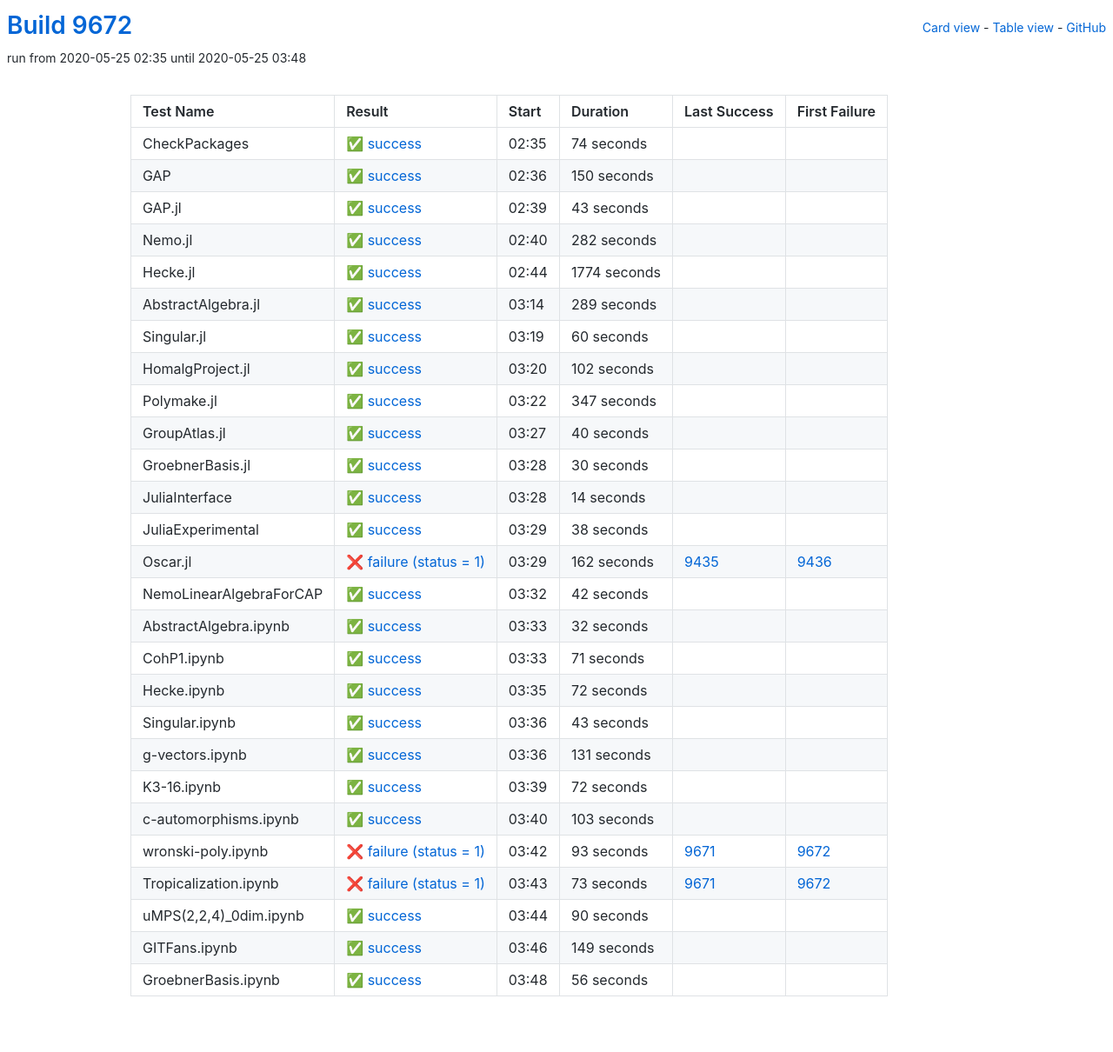
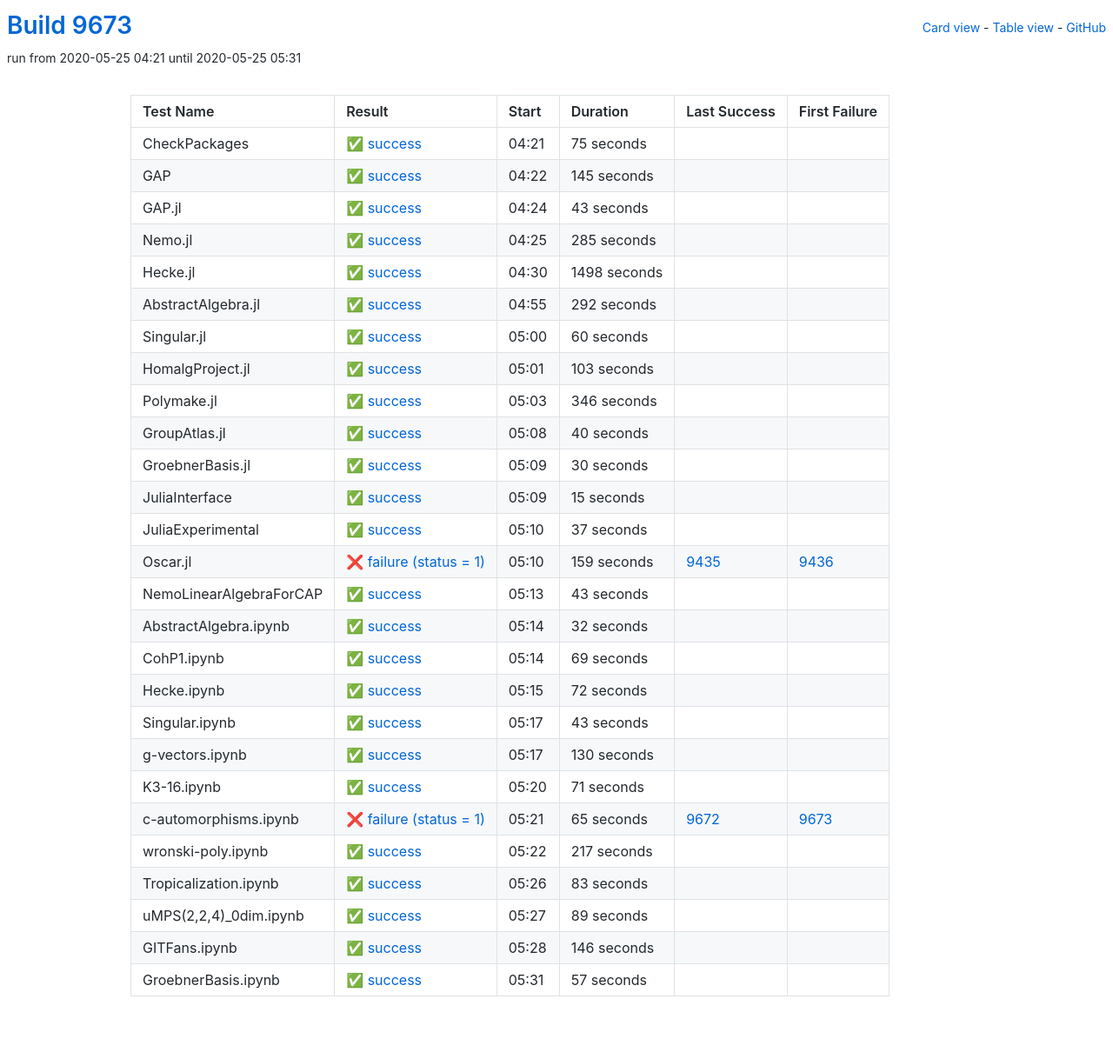
Before and after one commit to oscar-system/oscar-ci-status, a Jekyll site: the page built from table.html, in a window 1280 px wide. Shown: the whole page at 87% size. Built offline with Jekyll 4.4.1, drawn with Linux system fonts in a browser that asks for light colours.

Commit message:
Build 9673

```diff
--- a/_data/ci.yml
+++ b/_data/ci.yml
@@ -1,29 +1,29 @@
-build: 9672
-build_url: https://oscarci.mathematik.uni-kl.de/job/oscar/9672/
+build: 9673
+build_url: https://oscarci.mathematik.uni-kl.de/job/oscar/9673/
 job: oscar
 tests:
-- duration: 74
+- duration: 75
   exitcode: 0
   first_failure: false
   first_failure_url: null
   id: checkpackages
   last_success: false
   last_success_url: null
-  log: https://oscarci.mathematik.uni-kl.de/job/oscar/9672/artifact/logs/build-9672/CheckPackages.log
+  log: https://oscarci.mathematik.uni-kl.de/job/oscar/9673/artifact/logs/build-9673/CheckPackages.log
   name: CheckPackages
-  start: 2020-05-25 02:35
+  start: 2020-05-25 04:21
   status: success
   success: true
-- duration: 150
+- duration: 145
   exitcode: 0
   first_failure: false
   first_failure_url: null
   id: gap
   last_success: false
   last_success_url: null
-  log: https://oscarci.mathematik.uni-kl.de/job/oscar/9672/artifact/logs/build-9672/GAP.log
+  log: https://oscarci.mathematik.uni-kl.de/job/oscar/9673/artifact/logs/build-9673/GAP.log
   name: GAP
-  start: 2020-05-25 02:36
+  start: 2020-05-25 04:22
   status: success
   success: true
 - duration: 43
@@ -33,45 +33,45 @@
   id: gap-jl
   last_success: false
   last_success_url: null
-  log: https://oscarci.mathematik.uni-kl.de/job/oscar/9672/artifact/logs/build-9672/GAP.jl.log
+  log: https://oscarci.mathematik.uni-kl.de/job/oscar/9673/artifact/logs/build-9673/GAP.jl.log
   name: GAP.jl
-  start: 2020-05-25 02:39
+  start: 2020-05-25 04:24
   status: success
   success: true
-- duration: 282
+- duration: 285
   exitcode: 0
   first_failure: false
   first_failure_url: null
   id: nemo-jl
   last_success: false
   last_success_url: null
-  log: https://oscarci.mathematik.uni-kl.de/job/oscar/9672/artifact/logs/build-9672/Nemo.jl.log
+  log: https://oscarci.mathematik.uni-kl.de/job/oscar/9673/artifact/logs/build-9673/Nemo.jl.log
   name: Nemo.jl
-  start: 2020-05-25 02:40
+  start: 2020-05-25 04:25
   status: success
   success: true
-- duration: 1774
+- duration: 1498
   exitcode: 0
   first_failure: false
   first_failure_url: null
   id: hecke-jl
   last_success: false
   last_success_url: null
-  log: https://oscarci.mathematik.uni-kl.de/job/oscar/9672/artifact/logs/build-9672/Hecke.jl.log
+  log: https://oscarci.mathematik.uni-kl.de/job/oscar/9673/artifact/logs/build-9673/Hecke.jl.log
   name: Hecke.jl
-  start: 2020-05-25 02:44
+  start: 2020-05-25 04:30
   status: success
   success: true
-- duration: 289
+- duration: 292
   exitcode: 0
   first_failure: false
   first_failure_url: null
   id: abstractalgebra-jl
   last_success: false
   last_success_url: null
-  log: https://oscarci.mathematik.uni-kl.de/job/oscar/9672/artifact/logs/build-9672/AbstractAlgebra.jl.log
+  log: https://oscarci.mathematik.uni-kl.de/job/oscar/9673/artifact/logs/build-9673/AbstractAlgebra.jl.log
   name: AbstractAlgebra.jl
-  start: 2020-05-25 03:14
+  start: 2020-05-25 04:55
   status: success
   success: true
 - duration: 60
@@ -81,33 +81,33 @@
   id: singular-jl
   last_success: false
   last_success_url: null
-  log: https://oscarci.mathematik.uni-kl.de/job/oscar/9672/artifact/logs/build-9672/Singular.jl.log
+  log: https://oscarci.mathematik.uni-kl.de/job/oscar/9673/artifact/logs/build-9673/Singular.jl.log
   name: Singular.jl
-  start: 2020-05-25 03:19
+  start: 2020-05-25 05:00
   status: success
   success: true
-- duration: 102
+- duration: 103
   exitcode: 0
   first_failure: false
   first_failure_url: null
   id: homalgproject-jl
   last_success: false
   last_success_url: null
-  log: https://oscarci.mathematik.uni-kl.de/job/oscar/9672/artifact/logs/build-9672/HomalgProject.jl.log
+  log: https://oscarci.mathematik.uni-kl.de/job/oscar/9673/artifact/logs/build-9673/HomalgProject.jl.log
   name: HomalgProject.jl
-  start: 2020-05-25 03:20
+  start: 2020-05-25 05:01
   status: success
   success: true
-- duration: 347
+- duration: 346
   exitcode: 0
   first_failure: false
   first_failure_url: null
   id: polymake-jl
   last_success: false
   last_success_url: null
-  log: https://oscarci.mathematik.uni-kl.de/job/oscar/9672/artifact/logs/build-9672/Polymake.jl.log
+  log: https://oscarci.mathematik.uni-kl.de/job/oscar/9673/artifact/logs/build-9673/Polymake.jl.log
   name: Polymake.jl
-  start: 2020-05-25 03:22
+  start: 2020-05-25 05:03
   status: success
   success: true
 - duration: 40
@@ -117,9 +117,9 @@
   id: groupatlas-jl
   last_success: false
   last_success_url: null
-  log: https://oscarci.mathematik.uni-kl.de/job/oscar/9672/artifact/logs/build-9672/GroupAtlas.jl.log
+  log: https://oscarci.mathematik.uni-kl.de/job/oscar/9673/artifact/logs/build-9673/GroupAtlas.jl.log
   name: GroupAtlas.jl
-  start: 2020-05-25 03:27
+  start: 2020-05-25 05:08
   status: success
   success: true
 - duration: 30
@@ -129,57 +129,57 @@
   id: groebnerbasis-jl
   last_success: false
   last_success_url: null
-  log: https://oscarci.mathematik.uni-kl.de/job/oscar/9672/artifact/logs/build-9672/GroebnerBasis.jl.log
+  log: https://oscarci.mathematik.uni-kl.de/job/oscar/9673/artifact/logs/build-9673/GroebnerBasis.jl.log
   name: GroebnerBasis.jl
-  start: 2020-05-25 03:28
+  start: 2020-05-25 05:09
   status: success
   success: true
-- duration: 14
+- duration: 15
   exitcode: 0
   first_failure: false
   first_failure_url: null
   id: juliainterface
   last_success: false
   last_success_url: null
-  log: https://oscarci.mathematik.uni-kl.de/job/oscar/9672/artifact/logs/build-9672/JuliaInterface.log
+  log: https://oscarci.mathematik.uni-kl.de/job/oscar/9673/artifact/logs/build-9673/JuliaInterface.log
   name: JuliaInterface
-  start: 2020-05-25 03:28
+  start: 2020-05-25 05:09
   status: success
   success: true
-- duration: 38
+- duration: 37
   exitcode: 0
   first_failure: false
   first_failure_url: null
   id: juliaexperimental
   last_success: false
   last_success_url: null
-  log: https://oscarci.mathematik.uni-kl.de/job/oscar/9672/artifact/logs/build-9672/JuliaExperimental.log
+  log: https://oscarci.mathematik.uni-kl.de/job/oscar/9673/artifact/logs/build-9673/JuliaExperimental.log
   name: JuliaExperimental
-  start: 2020-05-25 03:29
+  start: 2020-05-25 05:10
   status: success
   success: true
-- duration: 162
+- duration: 159
   exitcode: 1
   first_failure: 9436
   first_failure_url: https://oscarci.mathematik.uni-kl.de/job/oscar/9436/
   id: oscar-jl
   last_success: 9435
   last_success_url: https://oscarci.mathematik.uni-kl.de/job/oscar/9435/
-  log: https://oscarci.mathematik.uni-kl.de/job/oscar/9672/artifact/logs/build-9672/Oscar.jl.log
+  log: https://oscarci.mathematik.uni-kl.de/job/oscar/9673/artifact/logs/build-9673/Oscar.jl.log
   name: Oscar.jl
-  start: 2020-05-25 03:29
+  start: 2020-05-25 05:10
   status: failure
   success: false
-- duration: 42
+- duration: 43
   exitcode: 0
   first_failure: false
   first_failure_url: null
   id: nemolinearalgebraforcap
   last_success: false
   last_success_url: null
-  log: https://oscarci.mathematik.uni-kl.de/job/oscar/9672/artifact/logs/build-9672/NemoLinearAlgebraForCAP.log
+  log: https://oscarci.mathematik.uni-kl.de/job/oscar/9673/artifact/logs/build-9673/NemoLinearAlgebraForCAP.log
   name: NemoLinearAlgebraForCAP
-  start: 2020-05-25 03:32
+  start: 2020-05-25 05:13
   status: success
   success: true
 - duration: 32
@@ -189,21 +189,21 @@
   id: abstractalgebra-ipynb
   last_success: false
   last_success_url: null
-  log: https://oscarci.mathematik.uni-kl.de/job/oscar/9672/artifact/logs/build-9672/AbstractAlgebra.ipynb.log
+  log: https://oscarci.mathematik.uni-kl.de/job/oscar/9673/artifact/logs/build-9673/AbstractAlgebra.ipynb.log
   name: AbstractAlgebra.ipynb
-  start: 2020-05-25 03:33
+  start: 2020-05-25 05:14
   status: success
   success: true
-- duration: 71
+- duration: 69
   exitcode: 0
   first_failure: false
   first_failure_url: null
   id: cohp1-ipynb
   last_success: false
   last_success_url: null
-  log: https://oscarci.mathematik.uni-kl.de/job/oscar/9672/artifact/logs/build-9672/CohP1.ipynb.log
+  log: https://oscarci.mathematik.uni-kl.de/job/oscar/9673/artifact/logs/build-9673/CohP1.ipynb.log
   name: CohP1.ipynb
-  start: 2020-05-25 03:33
+  start: 2020-05-25 05:14
   status: success
   success: true
 - duration: 72
@@ -213,9 +213,9 @@
   id: hecke-ipynb
   last_success: false
   last_success_url: null
-  log: https://oscarci.mathematik.uni-kl.de/job/oscar/9672/artifact/logs/build-9672/Hecke.ipynb.log
+  log: https://oscarci.mathematik.uni-kl.de/job/oscar/9673/artifact/logs/build-9673/Hecke.ipynb.log
   name: Hecke.ipynb
-  start: 2020-05-25 03:35
+  start: 2020-05-25 05:15
   status: success
   success: true
 - duration: 43
@@ -225,104 +225,104 @@
   id: singular-ipynb
   last_success: false
   last_success_url: null
-  log: https://oscarci.mathematik.uni-kl.de/job/oscar/9672/artifact/logs/build-9672/Singular.ipynb.log
+  log: https://oscarci.mathematik.uni-kl.de/job/oscar/9673/artifact/logs/build-9673/Singular.ipynb.log
   name: Singular.ipynb
-  start: 2020-05-25 03:36
+  start: 2020-05-25 05:17
   status: success
   success: true
-- duration: 131
+- duration: 130
   exitcode: 0
   first_failure: false
   first_failure_url: null
   id: g-vectors-ipynb
   last_success: false
   last_success_url: null
-  log: https://oscarci.mathematik.uni-kl.de/job/oscar/9672/artifact/logs/build-9672/g-vectors.ipynb.log
+  log: https://oscarci.mathematik.uni-kl.de/job/oscar/9673/artifact/logs/build-9673/g-vectors.ipynb.log
   name: g-vectors.ipynb
-  start: 2020-05-25 03:36
+  start: 2020-05-25 05:17
   status: success
   success: true
-- duration: 72
+- duration: 71
   exitcode: 0
   first_failure: false
   first_failure_url: null
   id: k3-16-ipynb
   last_success: false
   last_success_url: null
-  log: https://oscarci.mathematik.uni-kl.de/job/oscar/9672/artifact/logs/build-9672/K3-16.ipynb.log
+  log: https://oscarci.mathematik.uni-kl.de/job/oscar/9673/artifact/logs/build-9673/K3-16.ipynb.log
   name: K3-16.ipynb
-  start: 2020-05-25 03:39
+  start: 2020-05-25 05:20
   status: success
   success: true
-- duration: 103
+- duration: 65
+  exitcode: 1
+  first_failure: 9673
+  first_failure_url: https://oscarci.mathematik.uni-kl.de/job/oscar/9673/
+  id: c-automorphisms-ipynb
+  last_success: 9672
+  last_success_url: https://oscarci.mathematik.uni-kl.de/job/oscar/9672/
+  log: https://oscarci.mathematik.uni-kl.de/job/oscar/9673/artifact/logs/build-9673/c-automorphisms.ipynb.log
+  name: c-automorphisms.ipynb
+  start: 2020-05-25 05:21
+  status: failure
+  success: false
+- duration: 217
   exitcode: 0
   first_failure: false
   first_failure_url: null
-  id: c-automorphisms-ipynb
+  id: wronski-poly-ipynb
   last_success: false
   last_success_url: null
-  log: https://oscarci.mathematik.uni-kl.de/job/oscar/9672/artifact/logs/build-9672/c-automorphisms.ipynb.log
-  name: c-automorphisms.ipynb
-  start: 2020-05-25 03:40
+  log: https://oscarci.mathematik.uni-kl.de/job/oscar/9673/artifact/logs/build-9673/wronski-poly.ipynb.log
+  name: wronski-poly.ipynb
+  start: 2020-05-25 05:22
   status: success
   success: true
-- duration: 93
-  exitcode: 1
-  first_failure: 9672
-  first_failure_url: https://oscarci.mathematik.uni-kl.de/job/oscar/9672/
-  id: wronski-poly-ipynb
-  last_success: 9671
-  last_success_url: https://oscarci.mathematik.uni-kl.de/job/oscar/9671/
-  log: https://oscarci.mathematik.uni-kl.de/job/oscar/9672/artifact/logs/build-9672/wronski-poly.ipynb.log
-  name: wronski-poly.ipynb
-  start: 2020-05-25 03:42
-  status: failure
-  success: false
-- duration: 73
-  exitcode: 1
-  first_failure: 9672
-  first_failure_url: https://oscarci.mathematik.uni-kl.de/job/oscar/9672/
+- duration: 83
+  exitcode: 0
+  first_failure: false
+  first_failure_url: null
   id: tropicalization-ipynb
-  last_success: 9671
-  last_success_url: https://oscarci.mathematik.uni-kl.de/job/oscar/9671/
-  log: https://oscarci.mathematik.uni-kl.de/job/oscar/9672/artifact/logs/build-9672/Tropicalization.ipynb.log
+  last_success: false
+  last_success_url: null
+  log: https://oscarci.mathematik.uni-kl.de/job/oscar/9673/artifact/logs/build-9673/Tropicalization.ipynb.log
   name: Tropicalization.ipynb
-  start: 2020-05-25 03:43
-  status: failure
-  success: false
-- duration: 90
+  start: 2020-05-25 05:26
+  status: success
+  success: true
+- duration: 89
   exitcode: 0
   first_failure: false
   first_failure_url: null
   id: umps-2-2-4-0dim-ipynb
   last_success: false
   last_success_url: null
-  log: https://oscarci.mathematik.uni-kl.de/job/oscar/9672/artifact/logs/build-9672/uMPS-2-2-4-_0dim.ipynb.log
+  log: https://oscarci.mathematik.uni-kl.de/job/oscar/9673/artifact/logs/build-9673/uMPS-2-2-4-_0dim.ipynb.log
   name: uMPS(2,2,4)_0dim.ipynb
-  start: 2020-05-25 03:44
+  start: 2020-05-25 05:27
   status: success
   success: true
-- duration: 149
+- duration: 146
   exitcode: 0
   first_failure: false
   first_failure_url: null
   id: gitfans-ipynb
   last_success: false
   last_success_url: null
-  log: https://oscarci.mathematik.uni-kl.de/job/oscar/9672/artifact/logs/build-9672/GITFans.ipynb.log
+  log: https://oscarci.mathematik.uni-kl.de/job/oscar/9673/artifact/logs/build-9673/GITFans.ipynb.log
   name: GITFans.ipynb
-  start: 2020-05-25 03:46
+  start: 2020-05-25 05:28
   status: success
   success: true
-- duration: 56
+- duration: 57
   exitcode: 0
   first_failure: false
   first_failure_url: null
   id: groebnerbasis-ipynb
   last_success: false
   last_success_url: null
-  log: https://oscarci.mathematik.uni-kl.de/job/oscar/9672/artifact/logs/build-9672/GroebnerBasis.ipynb.log
+  log: https://oscarci.mathematik.uni-kl.de/job/oscar/9673/artifact/logs/build-9673/GroebnerBasis.ipynb.log
   name: GroebnerBasis.ipynb
-  start: 2020-05-25 03:48
+  start: 2020-05-25 05:31
   status: success
   success: true
```
Also changed, not shown: README.md.
